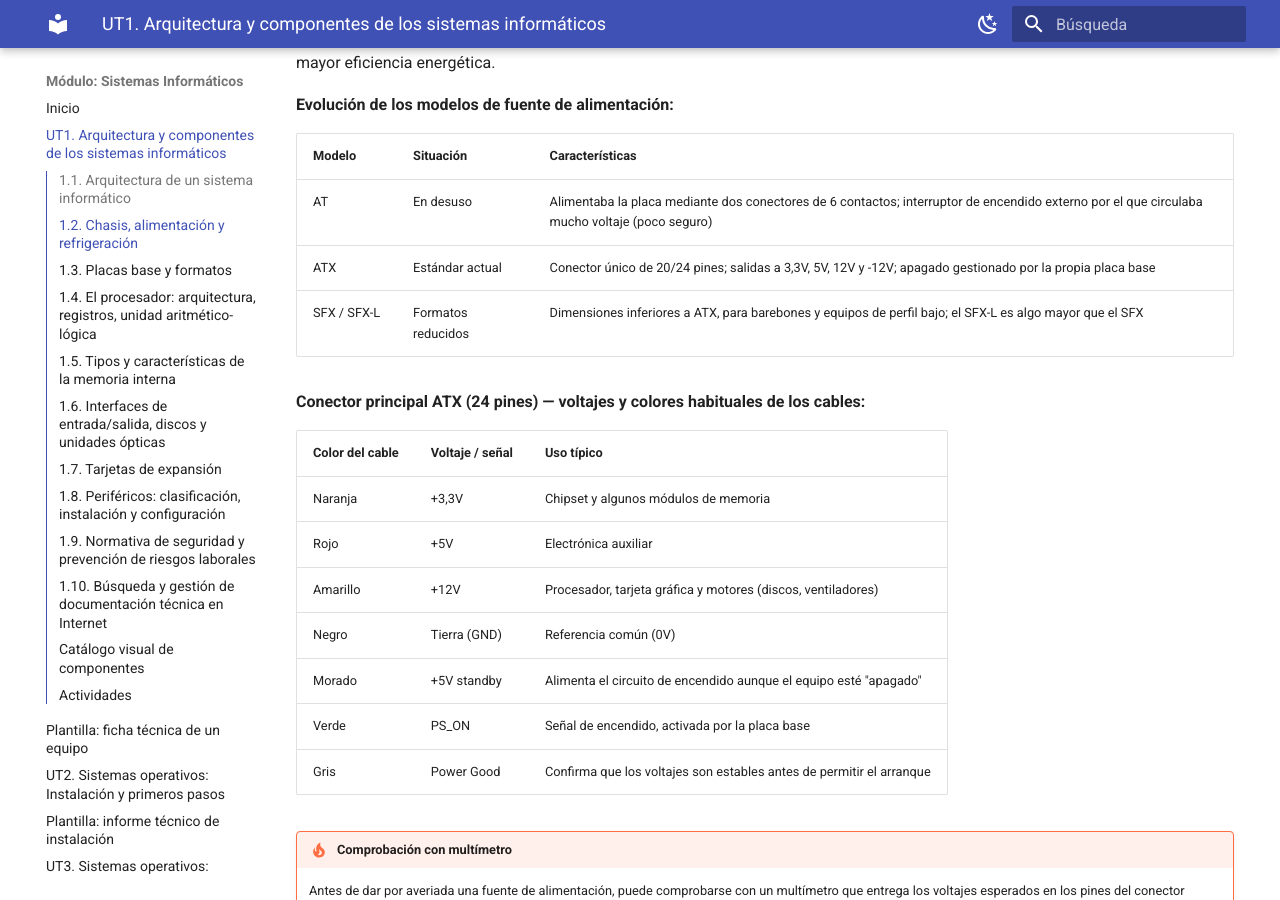
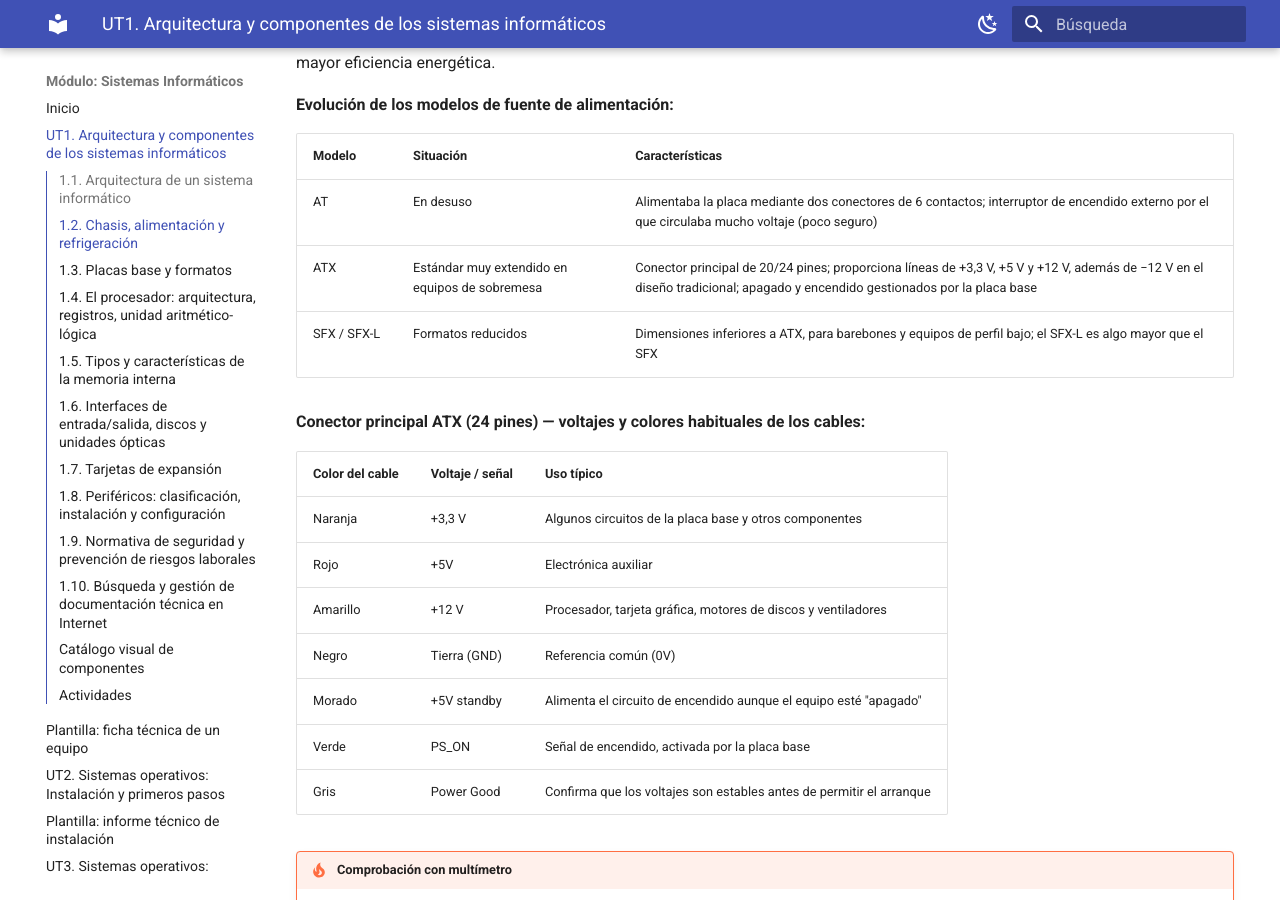
Before and after one commit to angelabserrano/sistemas-informaticos, an MkDocs documentation site: the page built from docs/ut1.md, in a window 1280 px wide and 900 px high, scrolled down 5115 px. Built offline with MkDocs 1.6.1 and Material for MkDocs 9.7.7, drawn with Linux system fonts in a browser that asks for light colours.

Commit message:
Ajusta tabla de fuentes de alimentación y conector ATX en UT1
- Matiza el estándar ATX como muy extendido en sobremesa, no único actual
- Aclara descripción del conector principal de 20/24 pines
- Corrige uso típico de los cables naranja y amarillo

Co-Authored-By: Claude Sonnet 5 <noreply@anthropic.com>
Claude-Session: https://claude.ai/code/session_019y197r3HRE2N9hKajGznqj

```diff
--- a/docs/ut1.md
+++ b/docs/ut1.md
@@ -109,16 +109,16 @@ Toca o haz clic en cualquier miniatura para verla a tamaño completo. También p
 | Modelo | Situación | Características |
 | --- | --- | --- |
 | AT | En desuso | Alimentaba la placa mediante dos conectores de 6 contactos; interruptor de encendido externo por el que circulaba mucho voltaje (poco seguro) |
-| ATX | Estándar actual | Conector único de 20/24 pines; salidas a 3,3V, 5V, 12V y -12V; apagado gestionado por la propia placa base |
+| ATX | Estándar muy extendido en equipos de sobremesa | Conector principal de 20/24 pines; proporciona líneas de +3,3 V, +5 V y +12 V, además de −12 V en el diseño tradicional; apagado y encendido gestionados por la placa base |
 | SFX / SFX-L | Formatos reducidos | Dimensiones inferiores a ATX, para barebones y equipos de perfil bajo; el SFX-L es algo mayor que el SFX |
 
 **Conector principal ATX (24 pines) — voltajes y colores habituales de los cables:**
 
 | Color del cable | Voltaje / señal | Uso típico |
 | --- | --- | --- |
-| Naranja | +3,3V | Chipset y algunos módulos de memoria |
+| Naranja | +3,3 V | Algunos circuitos de la placa base y otros componentes |
 | Rojo | +5V | Electrónica auxiliar |
-| Amarillo | +12V | Procesador, tarjeta gráfica y motores (discos, ventiladores) |
+| Amarillo | +12 V | Procesador, tarjeta gráfica, motores de discos y ventiladores |
 | Negro | Tierra (GND) | Referencia común (0V) |
 | Morado | +5V standby | Alimenta el circuito de encendido aunque el equipo esté "apagado" |
 | Verde | PS_ON | Señal de encendido, activada por la placa base |
```
